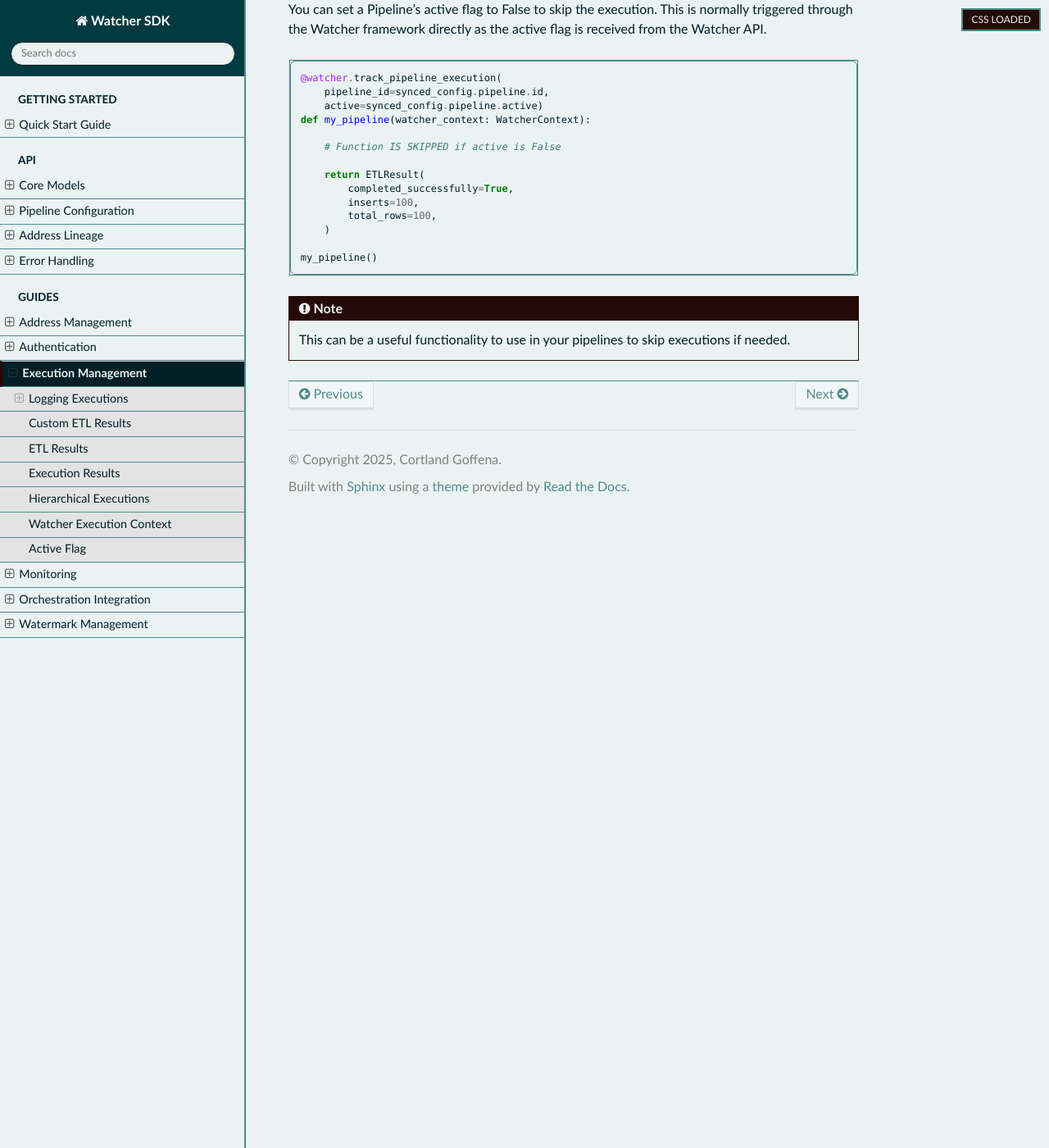
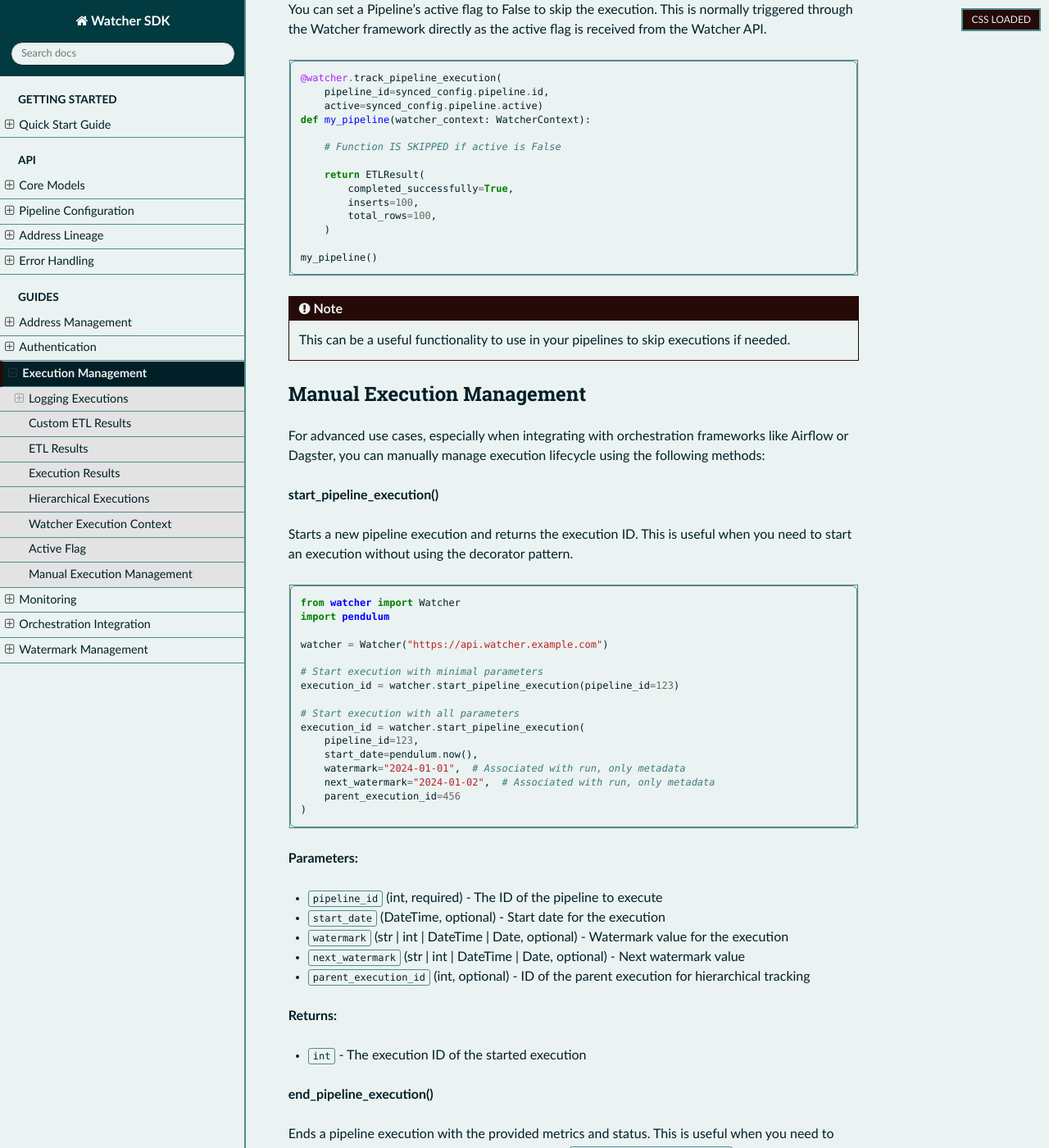
Before and after one commit to cmgoffena13/etl-watcher-sdk, a Sphinx documentation site: the page built from docs/guides/executions.rst, in a window 1280 px wide and 1400 px high, scrolled down 5824 px. Shown: the whole window at 82% size. Built offline with Sphinx 7.4.7 and the Read the Docs theme 3.1.0, drawn with Linux system fonts in a browser that asks for light colours; some of the changed text lies outside the part shown.

Commit message:
adding in more manual methods

```diff
--- a/docs/guides/executions.rst
+++ b/docs/guides/executions.rst
@@ -319,3 +319,133 @@ through the Watcher framework directly as the active flag is received from the W
 
 .. note::
     This can be a useful functionality to use in your pipelines to skip executions if needed.
+
+Manual Execution Management
+----------------------------
+
+For advanced use cases, especially when integrating with orchestration frameworks like Airflow or Dagster, you can manually manage execution lifecycle using the following methods:
+
+**start_pipeline_execution()**
+
+Starts a new pipeline execution and returns the execution ID. This is useful when you need to start an execution without using the decorator pattern.
+
+.. code-block:: python
+
+    from watcher import Watcher
+    import pendulum
+
+    watcher = Watcher("https://api.watcher.example.com")
+
+    # Start execution with minimal parameters
+    execution_id = watcher.start_pipeline_execution(pipeline_id=123)
+
+    # Start execution with all parameters
+    execution_id = watcher.start_pipeline_execution(
+        pipeline_id=123,
+        start_date=pendulum.now(),
+        watermark="2024-01-01",  # Associated with run, only metadata
+        next_watermark="2024-01-02",  # Associated with run, only metadata
+        parent_execution_id=456
+    )
+
+**Parameters:**
+
+- ``pipeline_id`` (int, required) - The ID of the pipeline to execute
+- ``start_date`` (DateTime, optional) - Start date for the execution
+- ``watermark`` (str | int | DateTime | Date, optional) - Watermark value for the execution
+- ``next_watermark`` (str | int | DateTime | Date, optional) - Next watermark value
+- ``parent_execution_id`` (int, optional) - ID of the parent execution for hierarchical tracking
+
+**Returns:**
+
+- ``int`` - The execution ID of the started execution
+
+**end_pipeline_execution()**
+
+Ends a pipeline execution with the provided metrics and status. This is useful when you need to manually end an execution that was started with ``start_pipeline_execution()``.
+
+.. code-block:: python
+
+    from watcher import Watcher
+    import pendulum
+
+    watcher = Watcher("https://api.watcher.example.com")
+
+    # End execution with minimal parameters
+    watcher.end_pipeline_execution(
+        execution_id=789,
+        completed_successfully=True
+    )
+
+    # End execution with all metrics
+    watcher.end_pipeline_execution(
+        execution_id=789,
+        completed_successfully=True,
+        end_date=pendulum.now(),
+        inserts=100,
+        updates=50,
+        soft_deletes=10,
+        total_rows=1000,
+        execution_metadata={"source": "database", "batch_id": "123"}
+    )
+
+    # Mark execution as failed
+    watcher.end_pipeline_execution(
+        execution_id=789,
+        completed_successfully=False,
+        execution_metadata={"error": "Data quality check failed"}
+    )
+
+**Parameters:**
+
+- ``execution_id`` (int, required) - The ID of the execution to end
+- ``completed_successfully`` (bool, required) - Whether the execution completed successfully
+- ``end_date`` (DateTime, optional) - End date for the execution
+- ``inserts`` (int, optional) - Number of rows inserted
+- ``updates`` (int, optional) - Number of rows updated
+- ``soft_deletes`` (int, optional) - Number of rows soft deleted
+- ``total_rows`` (int, optional) - Total number of rows processed
+- ``execution_metadata`` (dict, optional) - Additional metadata for the execution
+
+**update_pipeline_next_watermark()**
+
+Updates the next watermark for a pipeline. This is useful for manually updating watermarks outside of the normal execution flow.
+
+.. code-block:: python
+
+    from watcher import Watcher
+    import pendulum
+
+    watcher = Watcher("https://api.watcher.example.com")
+
+    # Update with string watermark
+    watcher.update_pipeline_next_watermark(
+        pipeline_id=123,
+        next_watermark="2024-01-02"
+    )
+
+    # Update with integer watermark
+    watcher.update_pipeline_next_watermark(
+        pipeline_id=123,
+        next_watermark=20240102
+    )
+
+    # Update with DateTime watermark
+    watcher.update_pipeline_next_watermark(
+        pipeline_id=123,
+        next_watermark="2024-01-02T10:00:00"
+    )
+
+**Parameters:**
+
+- ``pipeline_id`` (int, required) - The ID of the pipeline to update
+- ``next_watermark`` (str | int | DateTime | Date, required) - The new next watermark value
+
+**Use Cases:**
+
+These manual methods are particularly useful for:
+
+- **Orchestration Framework Integration**: When integrating with Airflow, Dagster, or other orchestration tools where you need fine-grained control over execution lifecycle
+- **Parent-Child Execution Tracking**: When managing parent executions that span multiple child tasks
+- **Custom Error Handling**: When you need custom error handling logic before completing an execution
+- **Watermark Management**: When you need to update watermarks after a pipeline runs rather than before
--- a/docs/guides/watermark_management.rst
+++ b/docs/guides/watermark_management.rst
@@ -50,6 +50,9 @@ to your Pipeline Config before syncing with the Watcher framework.
 
 
 For the first run, the watermark will be the default watermark. Then, it will be the next watermark.
+If you cannot set the next watermark before your pipeline execution,
+you can update the next_watermark value once you have it within your pipeline run using the
+``update_pipeline_next_watermark()`` method.
 
 .. note::
     It is important to be aware of inclusivity / exlusivity to make sure your incremental windows do not overlap.
```
Also changed, not shown: 12 other files.
